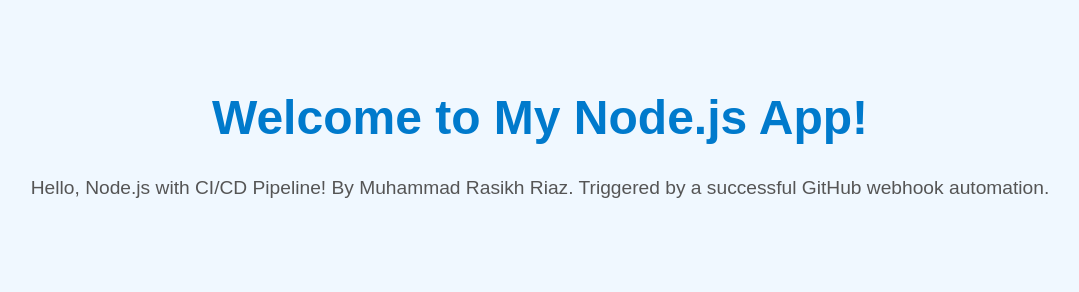
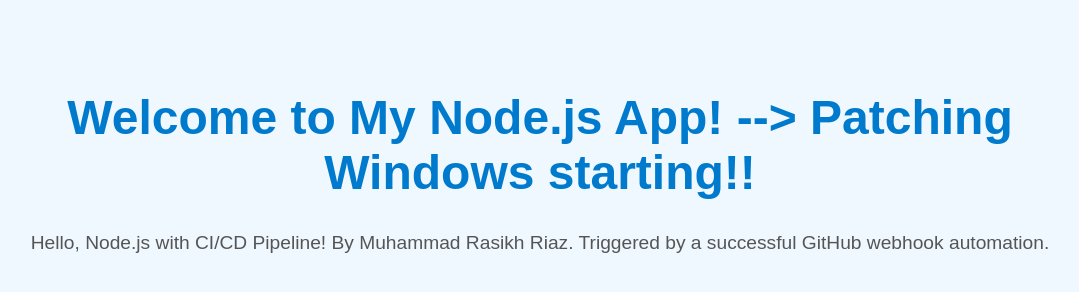
Before and after one commit to rasikh111/nodejsapp, a website: page views/index.html in a window 1280 px wide. Shown: the whole page, without its empty margins (100-1179 px from the left). Drawn offline with Linux system fonts and the light colour scheme.

Commit message:
Update index.html

```diff
--- a/views/index.html
+++ b/views/index.html
@@ -7,7 +7,7 @@
   <link rel="stylesheet" href="/style.css">
 </head>
 <body>
-  <h1>Welcome to My Node.js App!</h1>
+	<h1>Welcome to My Node.js App! --> Patching Windows starting!!</h1>
   <p>Hello, Node.js with CI/CD Pipeline! By Muhammad Rasikh Riaz. Triggered by a successful GitHub webhook automation.</p>
 </body>
 </html>
```
